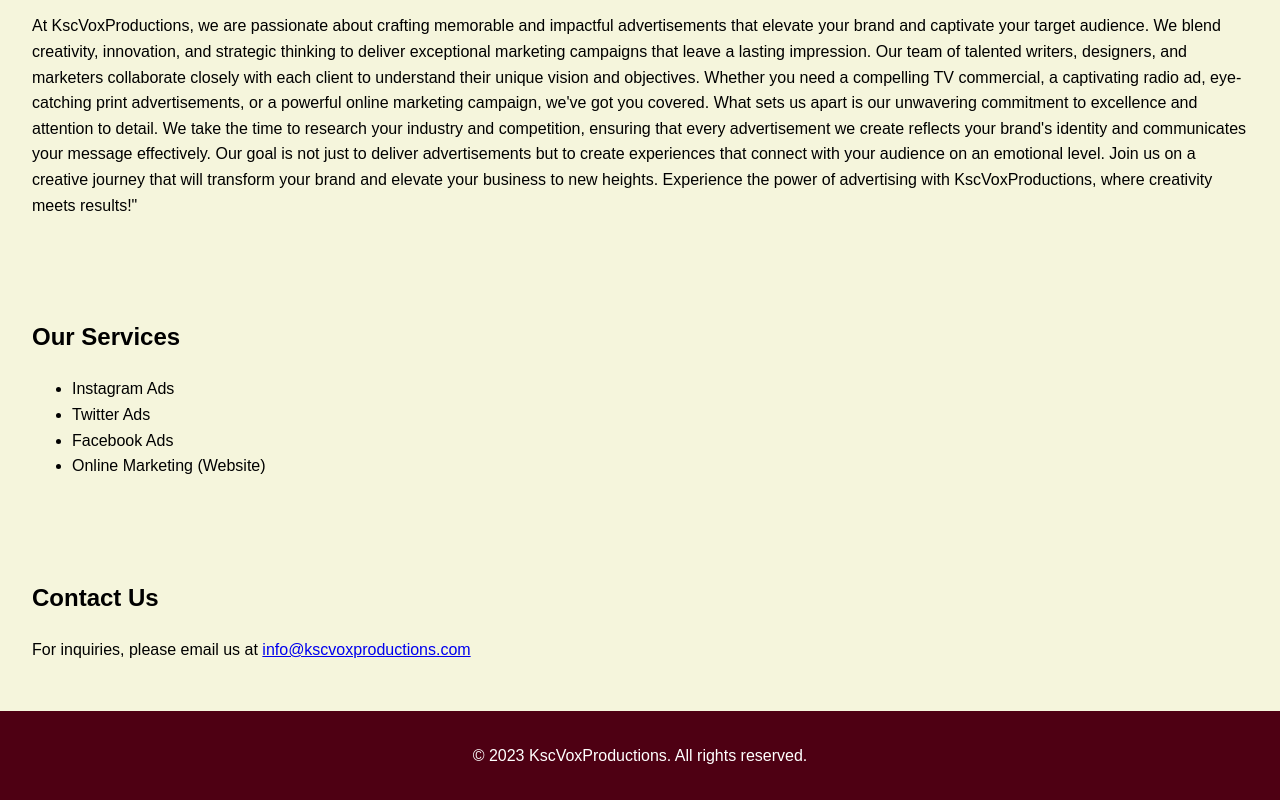
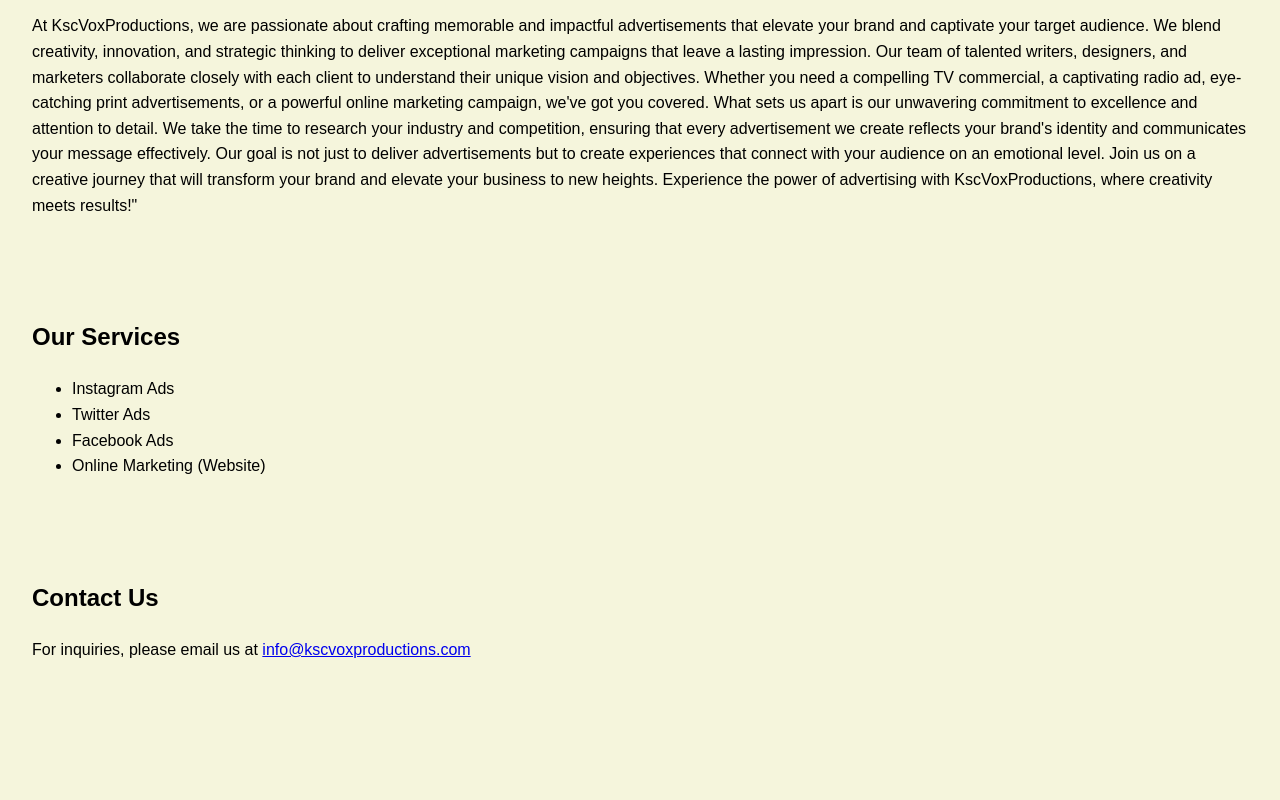
Before and after one commit to kscvox/kscvoxproductions.main.io, a plain HTML site: page index.html in a window 1280 px wide. Shown: the part 306-1106 px from the top of the page. After the commit the page ends 1017 px from the top, so only its background shows below. Drawn offline with Linux system fonts and the light colour scheme.

Commit message:
Update index.html

```diff
--- a/index.html
+++ b/index.html
@@ -90,9 +90,5 @@ Join us on a creative journey that will transform your brand and elevate your bu
     </p>
   </section>
 
-  <footer>
-    <p>&copy; 2023 KscVoxProductions. All rights reserved.</p>
-  </footer>
-
 </body>
 </html>
```
